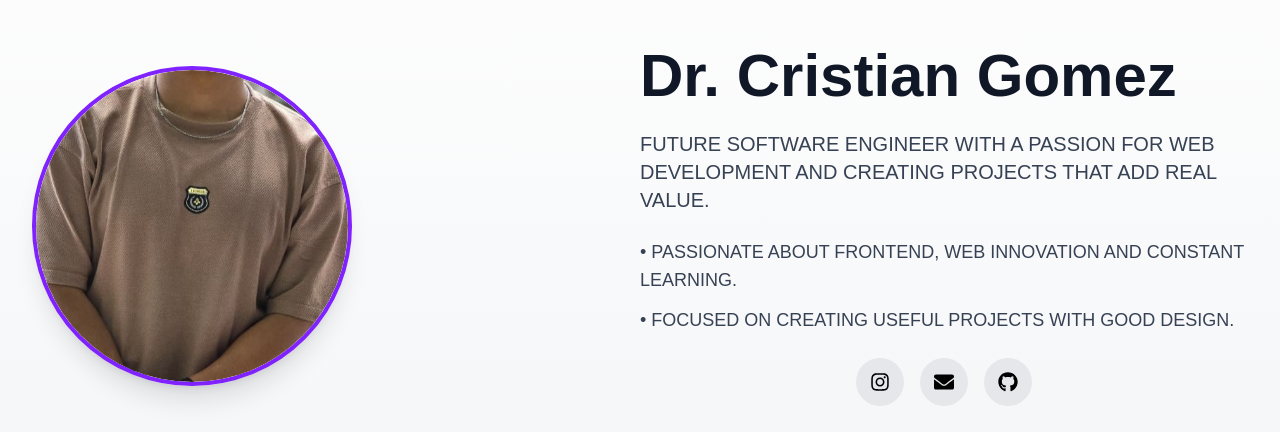
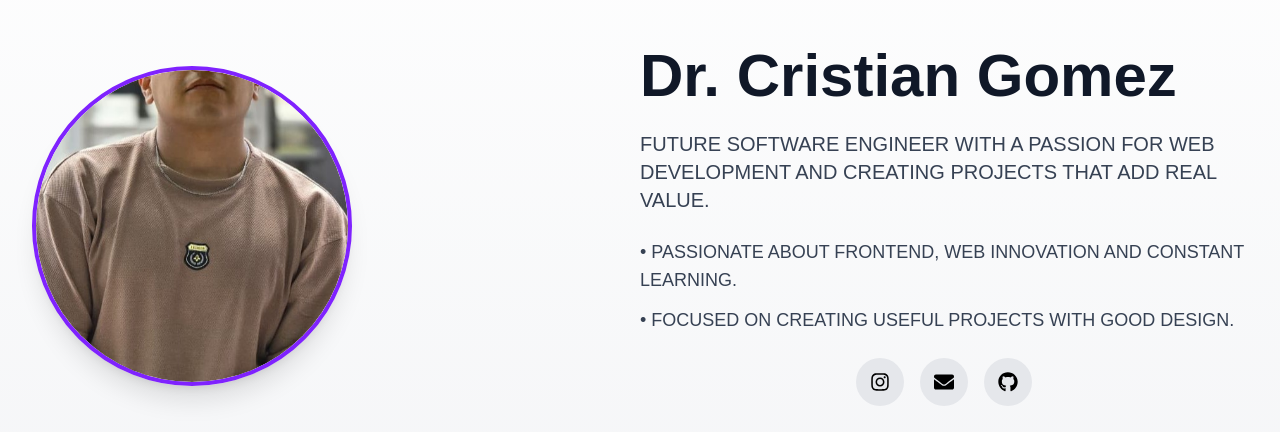
Before and after one commit to cristiancg11/Cristian-Portafolio, a Next.js app: page / in a window 1280 px wide. Shown: the part 174-606 px from the top of the page. Built offline with nearby package versions, Linux system fonts and the light colour scheme; no server answers.

Commit message:
fajustar posición de la foto en el avatar

```diff
--- a/src/components/HeroSection.tsx
+++ b/src/components/HeroSection.tsx
@@ -58,6 +58,9 @@ export default function HeroSection() {
               width={320}
               height={320}
               className="rounded-full object-cover shadow-lg w-full h-full"
+              style={{
+                objectPosition: '50% 30%' // Ajusta estos valores: primer número (50%) = horizontal (0% izquierda, 100% derecha), segundo número (30%) = vertical (0% arriba, 100% abajo)
+              }}
               priority
               sizes="(max-width: 640px) 192px, (max-width: 768px) 224px, (max-width: 1024px) 256px, 320px"
             />
```
